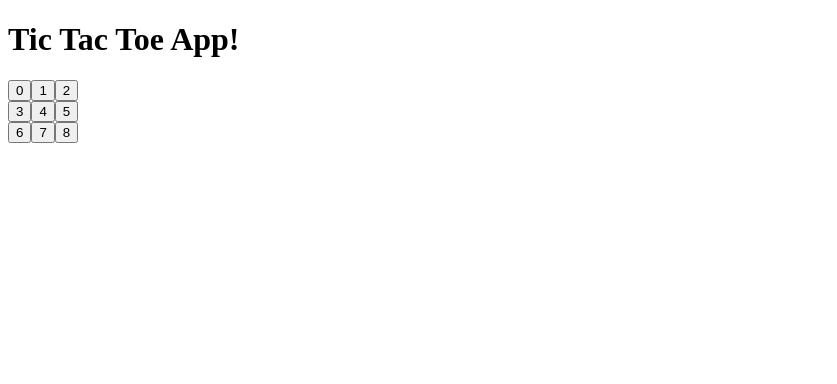
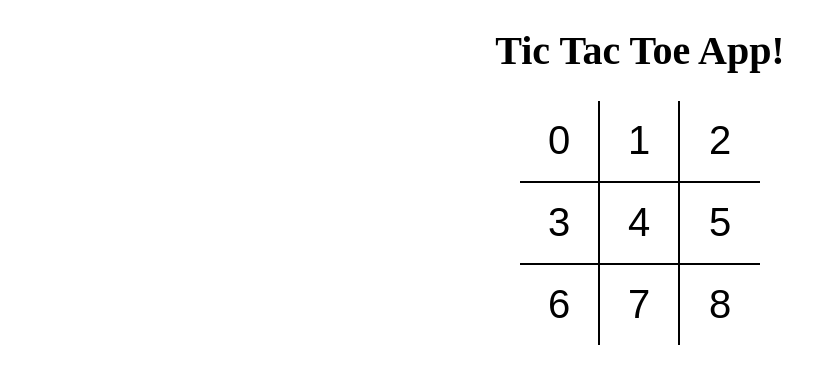
Before and after one commit to vishalsharma89/tictactoe, a React (Vite) app: page / in a window 1280 px wide. Shown: the top 384 px of the page, without its empty margins (0-837 px from the left). Built offline with nearby package versions, Linux system fonts and the light colour scheme.

Commit message:
Added sass, get to know styles

```diff
--- a/src/App.jsx
+++ b/src/App.jsx
@@ -1,8 +1,9 @@
 import React from "react";
 import Board from "./components/Board";
+import "./styles/root.scss";
 
 export default () => (
-  <div>
+  <div className="app">
     <h1>Tic Tac Toe App!</h1>
     <Board/>
   </div>
--- a/src/components/Board.jsx
+++ b/src/components/Board.jsx
@@ -2,18 +2,18 @@ import React from 'react'
 import Square from './Square'
 const Board = () => {
     return (
-        <div>
-            <div>
+        <div className='board'>
+            <div className='board-row'>
                 <Square value={0} />
                 <Square value={1} />
                 <Square value={2} />
             </div>
-            <div>
+            <div className='board-row'>
                 <Square value={3} />
                 <Square value={4} />
                 <Square value={5} />
             </div>
-            <div>
+            <div className='board-row'>
                 <Square value={6} />
                 <Square value={7} />
                 <Square value={8} />
--- a/src/components/Square.jsx
+++ b/src/components/Square.jsx
@@ -3,7 +3,7 @@ const Square = ({value}) => {
     // console.log(props);
     return (
         <>
-            <button type="button">
+            <button type="button" className='square'>
                 {value}
             </button>
         </>
--- /dev/null
+++ b/src/styles/root.scss
@@ -0,0 +1,43 @@
+body {
+  padding: 0;
+  margin: 0;
+}
+
+button {
+  background: none;
+  border: none;
+  outline: none;
+  &:hover {
+    cursor: pointer;
+  }
+}
+
+.app {
+  font-size: 20px;
+  display: flex;
+  flex-direction: column;
+  align-items: center;
+}
+
+.board {
+  .board-row {
+    display: flex;
+    flex-direction: row;
+    border-bottom: 2px solid #000;
+    &:last-child {
+      border-bottom: none;
+    }
+    .square {
+      width: 80px;
+      height: 80px;
+      border-right: 2px solid #000;
+      font-size: 2.5rem;
+      padding: 0;
+      overflow: hidden;
+      transition: all 0.2s;
+      &:last-child {
+        border-right: none;
+      }
+    }
+  }
+}
```
Also changed, not shown: package.json (+4 -3 lines), 1 other file (tests, documents, lock files or other folders).
